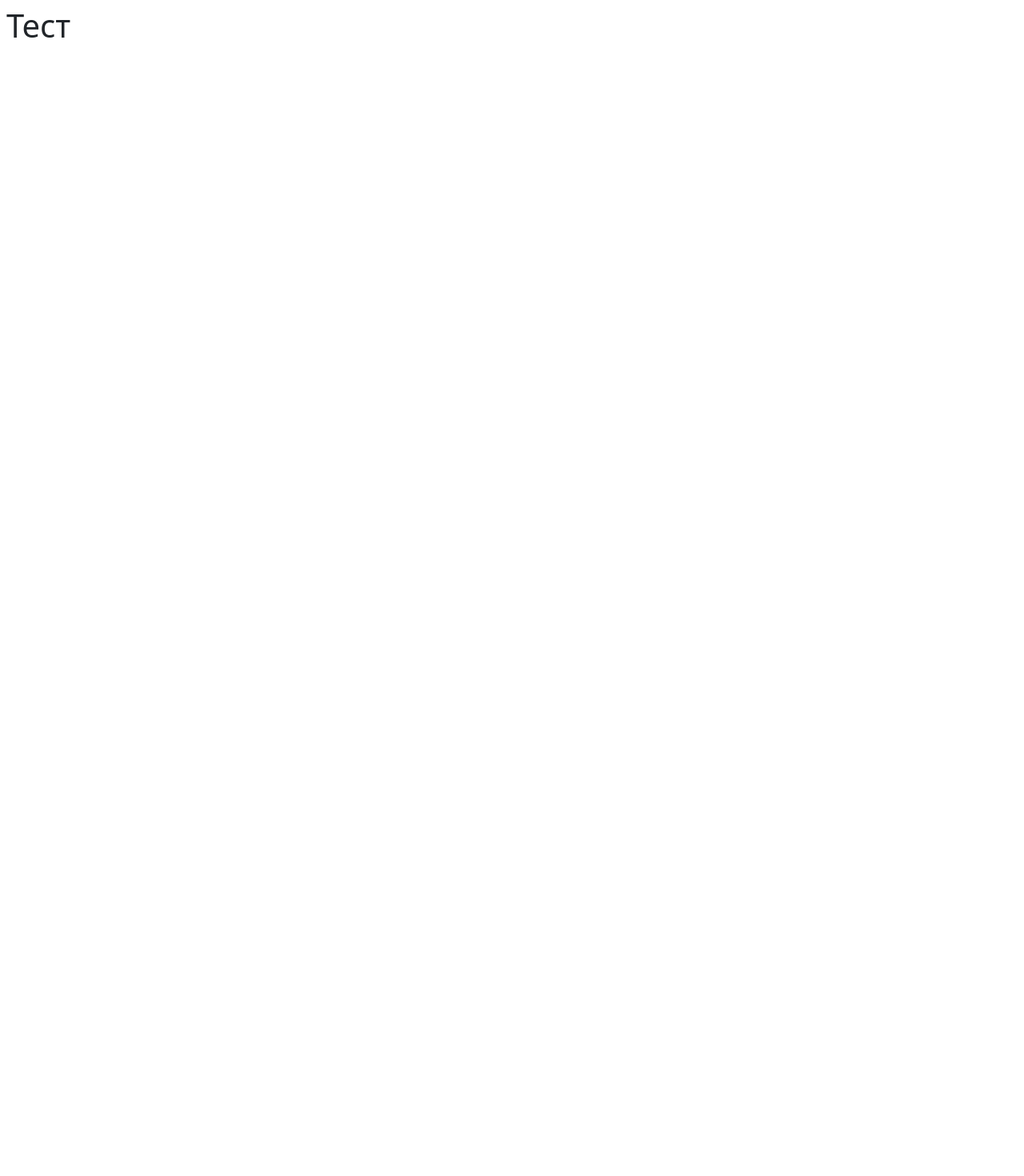
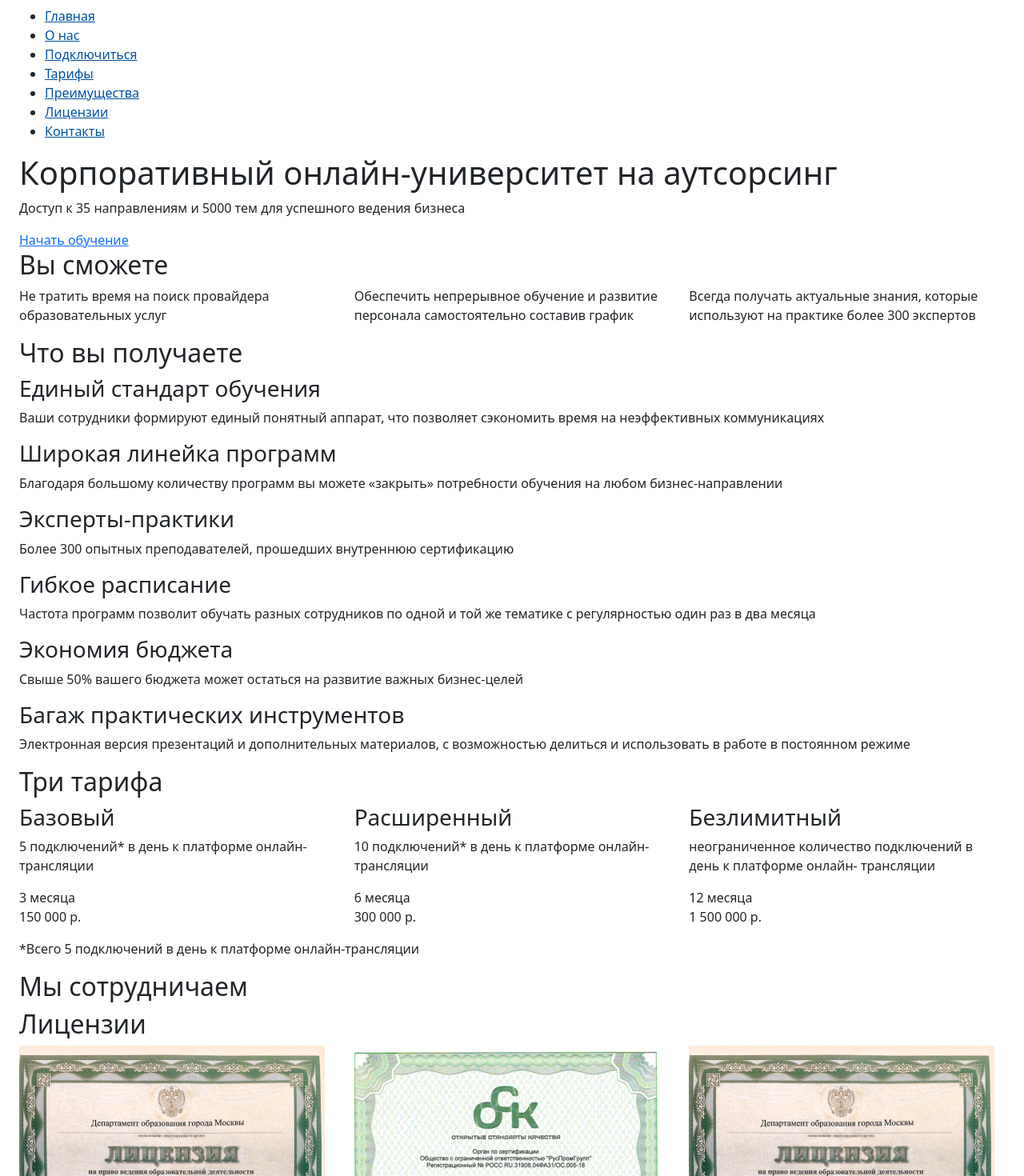
Before and after one commit to PistrunXvX/MBA-sites, a Svelte app: page / in a window 1280 px wide. Shown: the top 1470 px of the page at 80% size. Before the commit the page ends 800 px from the top, so only its background shows below. Built offline with nearby package versions, Linux system fonts and the light colour scheme.

Commit message:
Add html mark

```diff
--- a/src/Cooperative.svelte
+++ b/src/Cooperative.svelte
@@ -1,37 +1,13 @@
+<div class="container-fluid">
+    <h2>Мы сотрудничаем</h2>
+    <div class="row">
+        <div class="col">
+            <div class="cooperative__container">
 
-
-
-
-
-
-
-
-
-
-
-
-
-
-
-
-
-
-
-
-
-
-
-
-
-
-
-
-
-
-
-
-
-
+            </div>
+        </div>
+    </div>
+</div>
 
 <style lang="scss" >
     @import 'style/theme.scss';
--- a/src/Header.svelte
+++ b/src/Header.svelte
@@ -1,30 +1,33 @@
-
-
-
-
-
-
-
-
-
-
-
-
-
-
-
-
-
-
-
-
-
-
-
-
-
-
-
+<div class="container-fluid">
+    <div class="row">
+        <div class="col">
+            <nav>
+                <ul>
+                    <li><a href="">Главная</a></li>
+                    <li><a href="">О нас</a></li>
+                    <li><a href="">Подключиться</a></li>
+                    <li><a href="">Тарифы</a></li>
+                    <li><a href="">Преимущества</a></li>
+                    <li><a href="">Лицензии</a></li>
+                    <li><a href="">Контакты</a></li>
+                </ul>
+            </nav>
+        </div>
+    </div>
+    <div class="row">
+        <div class="col">
+            <div class="main-text">
+                <h1>
+                    Корпоративный онлайн-университет на <span class="underline">аутсорсинг</span>
+                </h1>
+                <p>
+                    Доступ к 35 направлениям и 5000 тем для успешного ведения бизнеса
+                </p>
+                <a href="#">Начать обучение</a>
+            </div>
+        </div>
+    </div>
+</div>
 
 
 <style lang="scss" >
--- a/src/Price.svelte
+++ b/src/Price.svelte
@@ -1,33 +1,60 @@
-
-
-
-
-
-
-
-
-
-
-
-
-
-
-
-
-
-
-
-
-
-
-
-
-
-
-
-
-
-
+<div class="container-fluid">
+    <h2>Три тарифа</h2>
+    <div class="row">
+        <div class="col-lg-4 col-md-4 col-sm-12">
+            <article class="first__price">
+                <h3>Базовый</h3>
+                <p>
+                    5 подключений* в день
+                    к платформе онлайн-
+                    трансляции
+                </p>
+                <span class="month__price">
+                    3 месяца
+                </span>
+                <p class="salary__price">
+                    150 000 р.
+                </p>
+            </article>
+        </div>
+        <div class="col-lg-4 col-md-4 col-sm-12">
+            <article class="second__price">
+                <h3>Расширенный</h3>
+                <p>
+                    10 подключений* в день
+                    к платформе онлайн-
+                    трансляции
+                </p>
+                <span class="month__price">
+                    6 месяца
+                </span>
+                <p class="salary__price">
+                    300 000 р.
+                </p>
+            </article>
+        </div>
+        <div class="col-lg-4 col-md-4 col-sm-12">
+            <article class="thirty__price">
+                <h3>Безлимитный</h3>
+                <p>
+                    неограниченное количество
+                    подключений в день
+                    к платформе онлайн-
+                    трансляции
+                </p>
+                <span class="month__price">
+                    12 месяца
+                </span>
+                <p class="salary__price">
+                    1 500 000 р.
+                </p>
+            </article>
+        </div>
+    </div>
+    <p class="remark">
+        *Всего 5 подключений в день к платформе онлайн-трансляции
+    </p>
+</div>
 
 <style lang="scss" >
     @import 'style/theme.scss';
--- a/src/Sertificat.svelte
+++ b/src/Sertificat.svelte
@@ -1,34 +1,23 @@
-
-
-
-
-
-
-
-
-
-
-
-
-
-
-
-
-
-
-
-
-
-
-
-
-
-
-
-
-
-
-
+<div class="container-fluid">
+    <h2>Лицензии</h2>
+    <div class="row">
+        <div class="col-sm-12 col-md-12 col-lg-4">
+            <div class="first__sertificat">
+                <img src="img/sertificat_img_1.jpg" alt="Лицензия на право ведения образовательной деятельности">
+            </div>
+        </div>
+        <div class="col-sm-12 col-md-12 col-lg-4">
+            <div class="second__sertificat">
+                <img src="img/sertificat_img_2.jpg" alt="Сертификат соответсвия">
+            </div>
+        </div>
+        <div class="col-sm-12 col-md-12 col-lg-4">
+            <div class="first__sertificat">
+                <img src="img/sertificat_img_1.jpg" alt="Сертификат соответсвия">
+            </div>
+        </div>
+    </div>
+</div>
 
 <style lang="scss" >
     @import 'style/theme.scss';
--- a/src/YouCan.svelte
+++ b/src/YouCan.svelte
@@ -1,18 +1,24 @@
-<h1>Тест</h1>
-
-
-
-
-
-
-
-
-
-
-
-
-
-
+<div class="container-fluid">
+    <h2>Вы сможете</h2>
+    <div class="row">
+        <div class="col-lg-4 col-md-4 col-sm-12">
+            <p>
+                Не тратить время на поиск провайдера образовательных услуг
+            </p>
+        </div>
+        <div class="col-lg-4 col-md-4 col-sm-12">
+            <p>
+                Обеспечить непрерывное обучение
+                и развитие персонала самостоятельно составив график
+            </p>
+        </div>
+        <div class="col-lg-4 col-md-4 col-sm-12">
+            <p>
+                Всегда получать актуальные знания, которые используют на практике более 300 экспертов
+            </p>
+        </div>
+    </div>
+</div>
 
 <style lang="scss" >
     @import 'style/theme.scss';
--- a/src/YouGet.svelte
+++ b/src/YouGet.svelte
@@ -1,33 +1,70 @@
-
-
-
-
-
-
-
-
-
-
-
-
-
-
-
-
-
-
-
-
-
-
-
-
-
-
-
-
-
-
+<div class="container-fluid">
+    <h2>Что вы получаете</h2>
+    <div class="row">
+        <div class="col">
+            <article class="first__block">
+                <h3>Единый стандарт обучения</h3>
+                <p>
+                    Ваши сотрудники формируют единый понятный аппарат, что позволяет сэкономить время
+                    на неэффективных коммуникациях
+                </p>
+            </article>
+        </div>
+    </div>
+    <div class="row">
+        <div class="col">
+            <article class="second__block">
+                <h3>Широкая линейка программ</h3>
+                <p>
+                    Благодаря большому количеству программ вы можете «закрыть» потребности обучения на
+                    любом бизнес-направлении
+                </p>
+            </article>
+        </div>
+    </div>
+    <div class="row">
+        <div class="col">
+            <article class="thirty__block">
+                <h3>Эксперты-практики</h3>
+                <p>
+                    Более 300 опытных преподавателей, прошедших внутреннюю сертификацию
+                </p>
+            </article>
+        </div>
+    </div>
+    <div class="row">
+        <div class="col">
+            <article class="fouty__block">
+                <h3>Гибкое расписание</h3>
+                <p>
+                    Частота программ позволит обучать разных сотрудников
+                    по одной и той же тематике с регулярностью
+                    один раз в два месяца
+                </p>
+            </article>
+        </div>
+    </div>
+    <div class="row">
+        <div class="col">
+            <article class="fifty__block">
+                <h3>Экономия бюджета</h3>
+                <p>
+                    Свыше 50% вашего бюджета может остаться на развитие важных бизнес-целей
+                </p>
+            </article>
+        </div>
+    </div>
+    <div class="row">
+        <div class="col">
+            <article class="sixty__block">
+                <h3>Багаж практических инструментов</h3>
+                <p>
+                    Электронная версия презентаций и дополнительных материалов, с возможностью делиться и использовать в работе в постоянном режиме
+                </p>
+            </article>
+        </div>
+    </div>
+</div>
 
 
 <style lang="scss" >
```
Also changed, not shown: src/Slider.svelte (+0 -27 lines).
